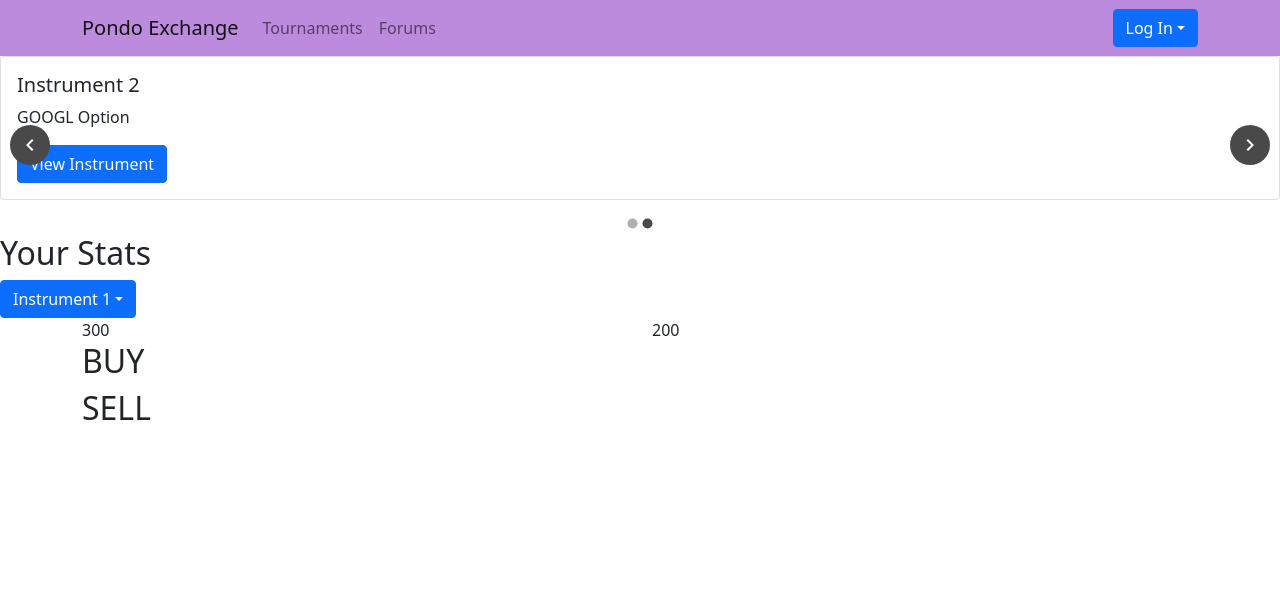
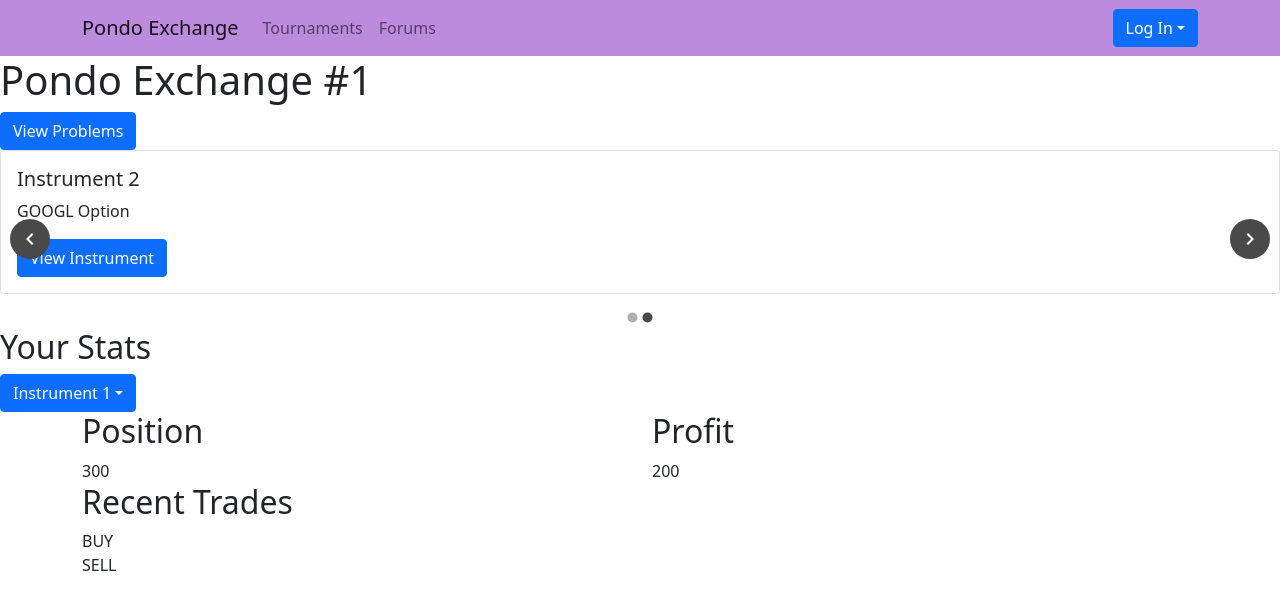
Before and after one commit to pondo-exchange/front-end, a React (Create React App) app: page /tournament-view in a window 1280 px wide. Shown: the top 610 px of the page. Built offline with nearby package versions, Linux system fonts and the light colour scheme.

Commit message:
Added problems page and links to it

```diff
--- a/src/pages/index.jsx
+++ b/src/pages/index.jsx
@@ -6,6 +6,7 @@ import InstrumentView from "./instrument_view/instrument_view";
 import TournamentView from "./tournament_view/tournament_view";
 import TournamentsList from "./tournaments_list/tournaments_list";
 import Register from "./register/register";
+import Problems from "./problems/problems";
 
 function Webpages() {
     return (
@@ -17,6 +18,7 @@ function Webpages() {
                 <Route path="/tournament-view" element={<TournamentView />} />
                 <Route path="/tournaments-list" element={<TournamentsList />} />
                 <Route path="/register" element={<Register />} />
+                <Route path="/problems" element={<Problems />} />
             </Routes>
         </Router>
     );
--- /dev/null
+++ b/src/pages/problems/problems.jsx
@@ -0,0 +1,22 @@
+import { React, useState } from "react";
+
+function Problems() {
+    const [problems, setProblems] = useState([
+        `Problem 1: Max Subarray
+        Find the max sum subarray of an array of integers.`,
+        `Problem 2: BST Depth
+        Find the sum of depths for the optimal binary search tree of a given set of integers and their probabilities of being chosen.`
+    ]);
+
+    // console.log(problems);
+
+    return (
+        <div>
+            {problems.map(
+                (problem) => (<div>{problem}</div>)
+            )}
+        </div>
+    )
+}
+
+export default Problems;
--- a/src/pages/tournament_view/tournament_view.jsx
+++ b/src/pages/tournament_view/tournament_view.jsx
@@ -1,11 +1,16 @@
 import Navbar from "../../common/navbar/navbar";
 import InstrumentCarousel from "./instrument_carousel/instrument_carousel";
 import UserStats from "./user_stats/user_stats";
+import { Button } from "react-bootstrap";
 
 function TournamentView() {
+    const tournamentName = "Pondo Exchange #1";
+
     return (
         <div>
             <Navbar />
+            <h1>{tournamentName}</h1>
+            <Button href="./problems">View Problems</Button>
             <InstrumentCarousel />
             <UserStats />
         </div>
--- a/src/pages/tournament_view/user_stats/user_stats.jsx
+++ b/src/pages/tournament_view/user_stats/user_stats.jsx
@@ -37,16 +37,19 @@ function InstrumentInfo(props) {
         <Container>
             <Row>
                 <Col>
+                    <h2>Position</h2>
                     {props.currInstrument.position}
                 </Col>
                 <Col>
+                    <h2>Profit</h2>
                     {props.currInstrument.profit}
                 </Col>
             </Row>
             <Row>
                 <Col>
+                    <h2>Recent Trades</h2>
                     {props.currInstrument.recentTrades.map(
-                        (trade) => (<Trade trade={trade} />)
+                        (trade) => (<div>{trade}</div>)
                     )}
                 </Col>
             </Row>
@@ -54,11 +57,4 @@ function InstrumentInfo(props) {
     )
 }
 
-function Trade(props) {
-    return (
-        <h2>{props.trade}</h2>
-    )
-}
-
-
 export default UserStats;
```
Also changed, not shown: 1 other file (tests, documents, lock files or other folders).
